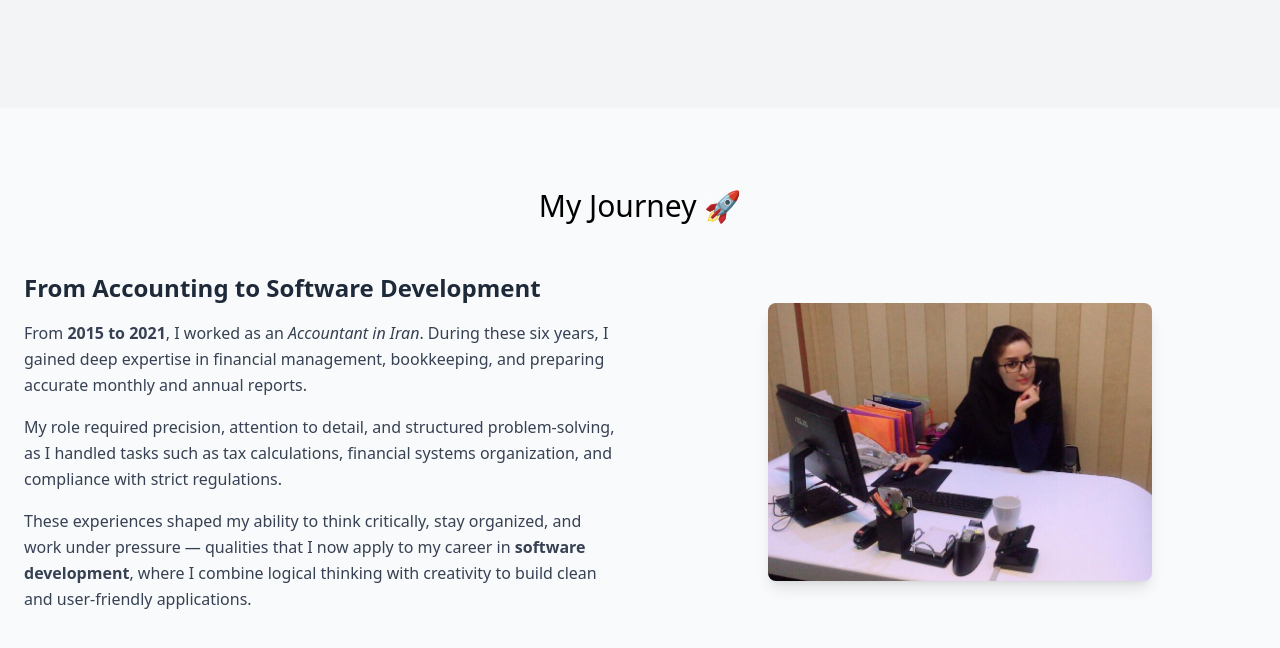
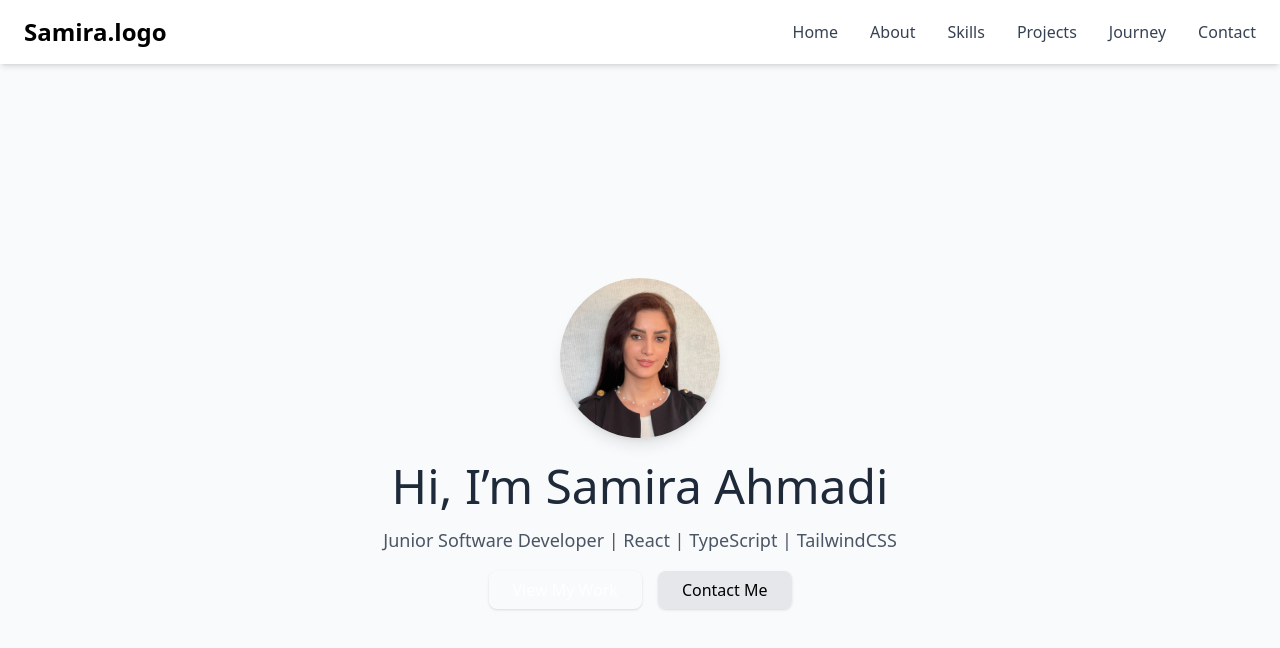
Before and after one commit to samira313/portfolio, a React (Vite) app: page / in a window 1280 px wide. Shown: the top 648 px of the page. Built offline with nearby package versions, Linux system fonts and the light colour scheme.

Commit message:
Add Hero section- introduction

```diff
--- a/src/App.tsx
+++ b/src/App.tsx
@@ -1,12 +1,17 @@
 import './App.css'
-import Journey from './sections/Journey';
+
+
+import Navbar from "./components/Navbar";
+import Hero from "./sections/Hero";
 
 function App() {
   return (
-    <div className="flex items-center justify-center min-h-screen bg-gray-100">
+    <div>
+      <Navbar />
+      <Hero />
 
-      <Journey />
     </div>
   );
 }
+
 export default App;
--- a/src/components/Navbar.tsx
+++ b/src/components/Navbar.tsx
@@ -5,7 +5,7 @@ export default function Navbar() {
 
         {/* --- Logo --- */}
         <a href="#hero" className="text-2xl font-bold text-primary">
-          Samira.dev
+          Samira.logo
         </a>
 
         {/* --- Navigation Links --- */}
--- a/src/sections/Hero.tsx
+++ b/src/sections/Hero.tsx
@@ -1,4 +1,4 @@
-import profile from "../assets/profile.jpeg"; // your profile picture
+import profile from "../assets/profile.jpeg";
 
 export default function Hero() {
   return (
```
